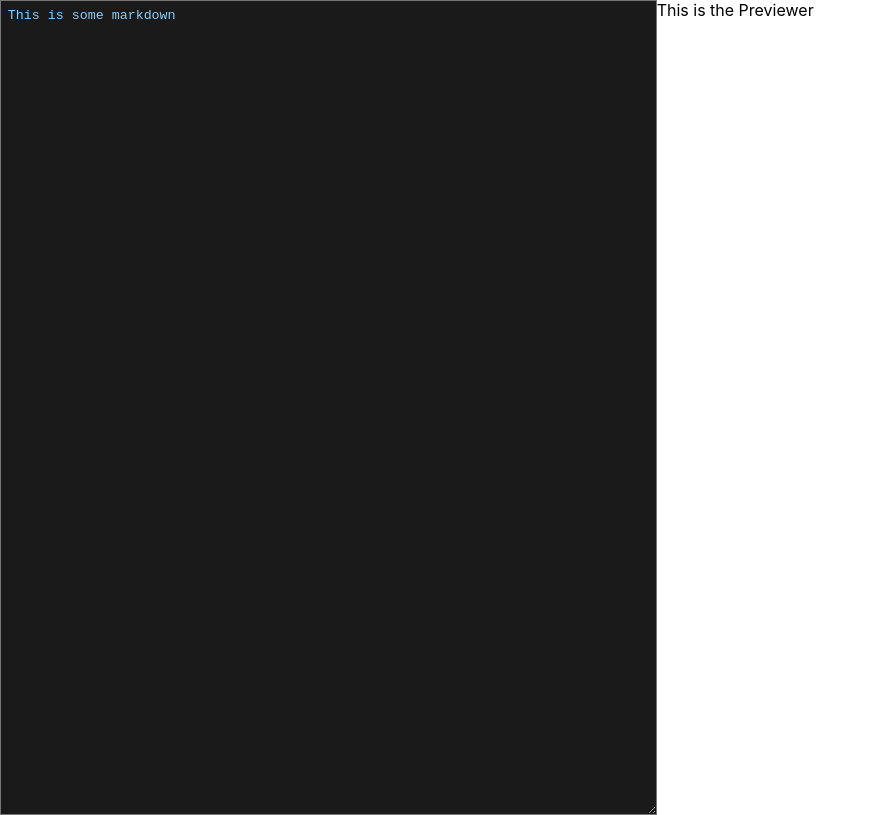
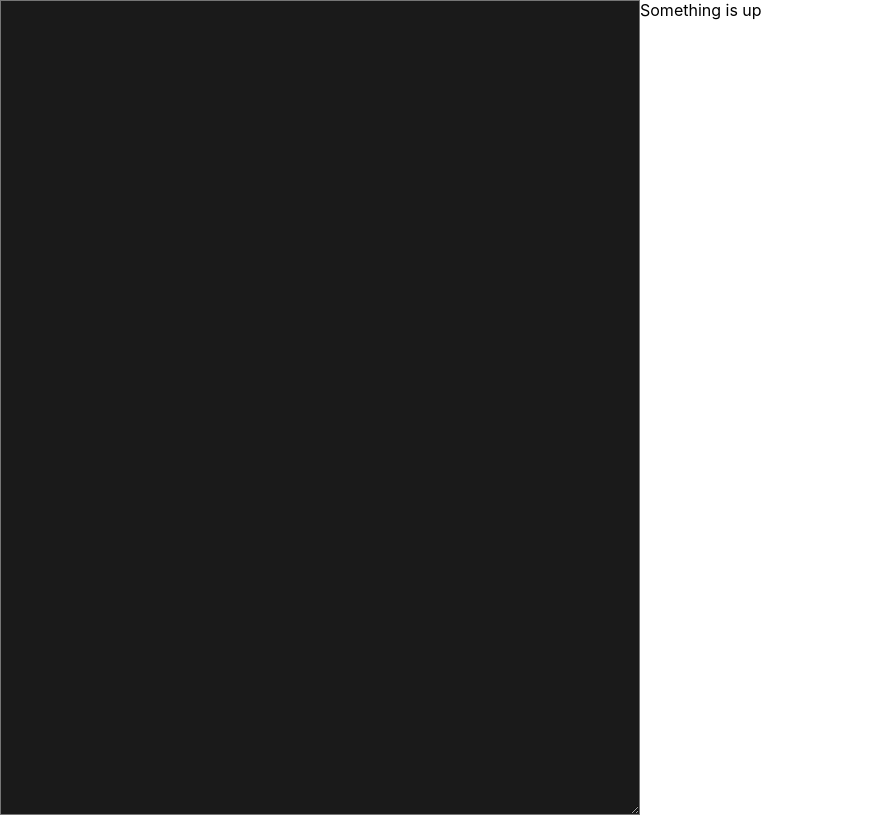
Before and after one commit to joshuayoes/markdown-previewer, a React (Create React App) app: page / in a window 1280 px wide. Shown: the whole page, without its empty margins (0-873 px from the left). Built offline with nearby package versions, Linux system fonts and the light colour scheme.

Commit message:
Connect editor and previewer via Redux

```diff
--- a/src/App.scss
+++ b/src/App.scss
@@ -5,7 +5,7 @@
   width: 100%;
   height: 100%;
   display: grid;
-  grid-template-columns: auto auto;
+  grid-template-columns: 50% 50%;
   grid-template-rows: auto;
 }
 
--- a/src/Editor.js
+++ b/src/Editor.js
@@ -1,9 +1,19 @@
 import React from 'react'
+import {connect} from 'react-redux'
+import { updateMarkdown } from './redux/actions'
 
-export default function Editor() {
+const Editor = ({ dispatch }) => {
+
+    const handleChange = (event) => {
+        const {value} = event.target
+        dispatch(updateMarkdown(value))
+    }
+
     return (
-        <textarea id="editor">
-            This is some markdown
+        <textarea id="editor" onChange={handleChange}>
+
         </textarea>
     )
 }
+
+export default connect()(Editor);
--- a/src/Previewer.js
+++ b/src/Previewer.js
@@ -1,9 +1,17 @@
 import React from 'react'
+import {connect} from 'react-redux'
 
-export default function Previewer() {
+const Previewer = (props) => {
     return (
         <section id="preview">
-            This is the Previewer
+            {props.markdown}
         </section>
     )
 }
+
+const mapStateToProps = (state) => {
+    const { markdown } = state;
+    return { markdown }
+}
+
+export default connect(mapStateToProps)(Previewer);
--- a/src/index.js
+++ b/src/index.js
@@ -8,7 +8,10 @@
 import { createStore } from 'redux'
 import rootReducer from './redux/reducers/index';
 
-const store = createStore(rootReducer);
+const store = createStore(
+    rootReducer,
+    window.__REDUX_DEVTOOLS_EXTENSION__ && window.__REDUX_DEVTOOLS_EXTENSION__()
+);
 
 const rootElement = document.getElementById('root');
 ReactDOM.render(
```
